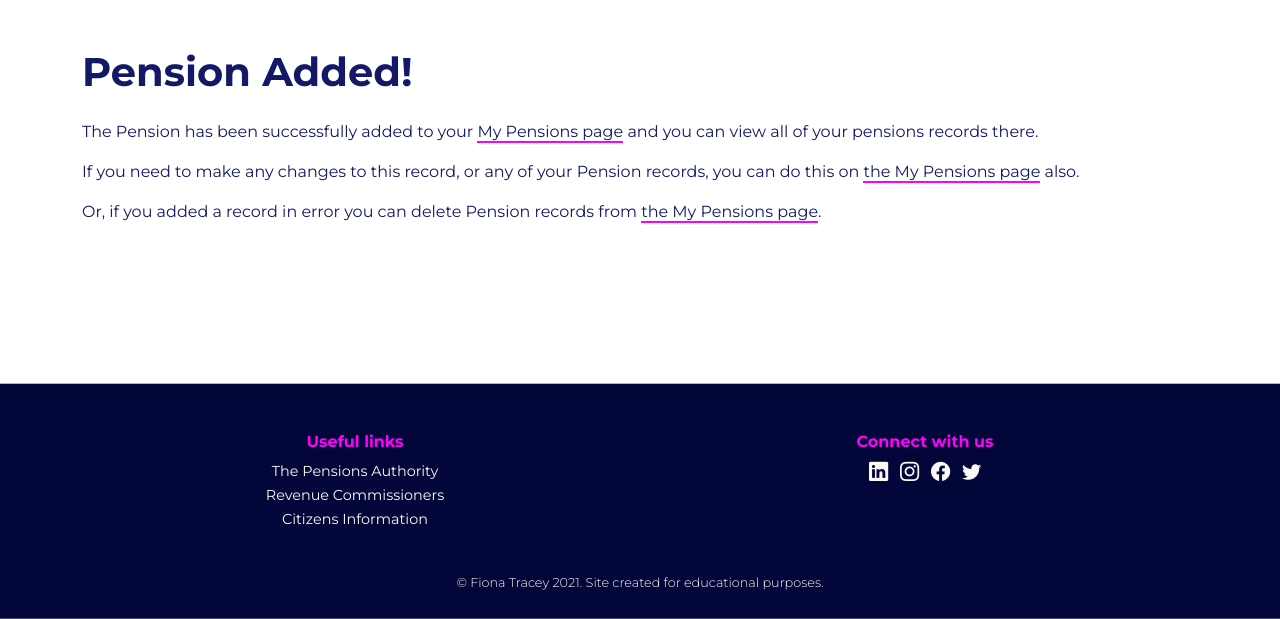
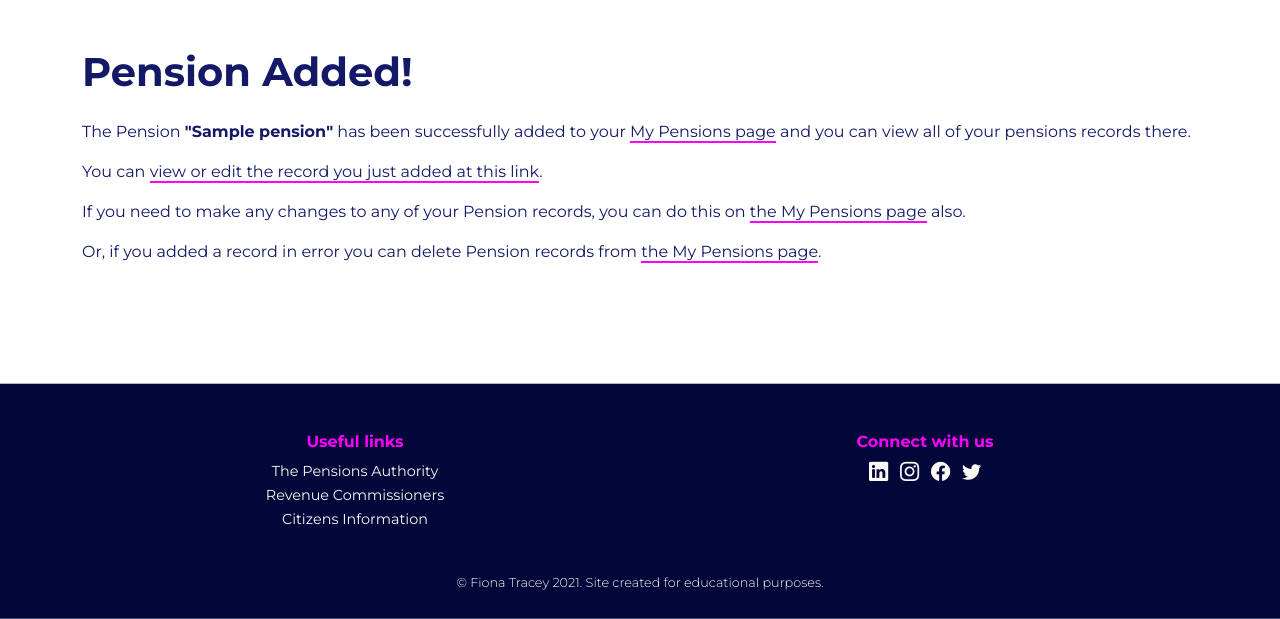
Before and after one commit to Fiona-T/pension-pal, a Django app: page /pensions/success/1 in a window 1280 px wide. Shown: the part 181-800 px from the top of the page. Run offline with Django 3.2, Linux system fonts and the light colour scheme; a user stored in the database is signed in; tables that the repository leaves empty hold one stand-in row (values such as "Sample post"); some libraries are stand-ins or nearby versions.

Commit message:
feat: update add-pension-success.html to include link to view pension record just added

```diff
--- a/templates/add-pension-success.html
+++ b/templates/add-pension-success.html
@@ -22,9 +22,12 @@
         </div>
         <div class="row py-5">
             <h1 class="mb-4">Pension Added!</h1>
-            <p>The Pension has been successfully added to your <a href="{% url 'my_pensions' %}">My Pensions page</a>
-                and you can view all of your pensions records there.</p>
-            <p>If you need to make any changes to this record, or any of your Pension records, you can do this on <a
+            <p>The Pension <span class="fw-bold">"{{ pension.scheme_name }}"</span> has been successfully added to your
+                <a href="{% url 'my_pensions' %}">My Pensions page</a> and you can view all of your pensions records
+                there.</p>
+            <p>You can <a href="{% url 'view_pension' pension.id %}">view or edit the record you just added at this
+                    link</a>.</p>
+            <p>If you need to make any changes to any of your Pension records, you can do this on <a
                     href="{% url 'my_pensions' %}">the My Pensions page</a> also.</p>
             <p>Or, if you added a record in error you can delete Pension records from <a
                     href="{% url 'my_pensions' %}">the My Pensions page</a>.</p>
```
